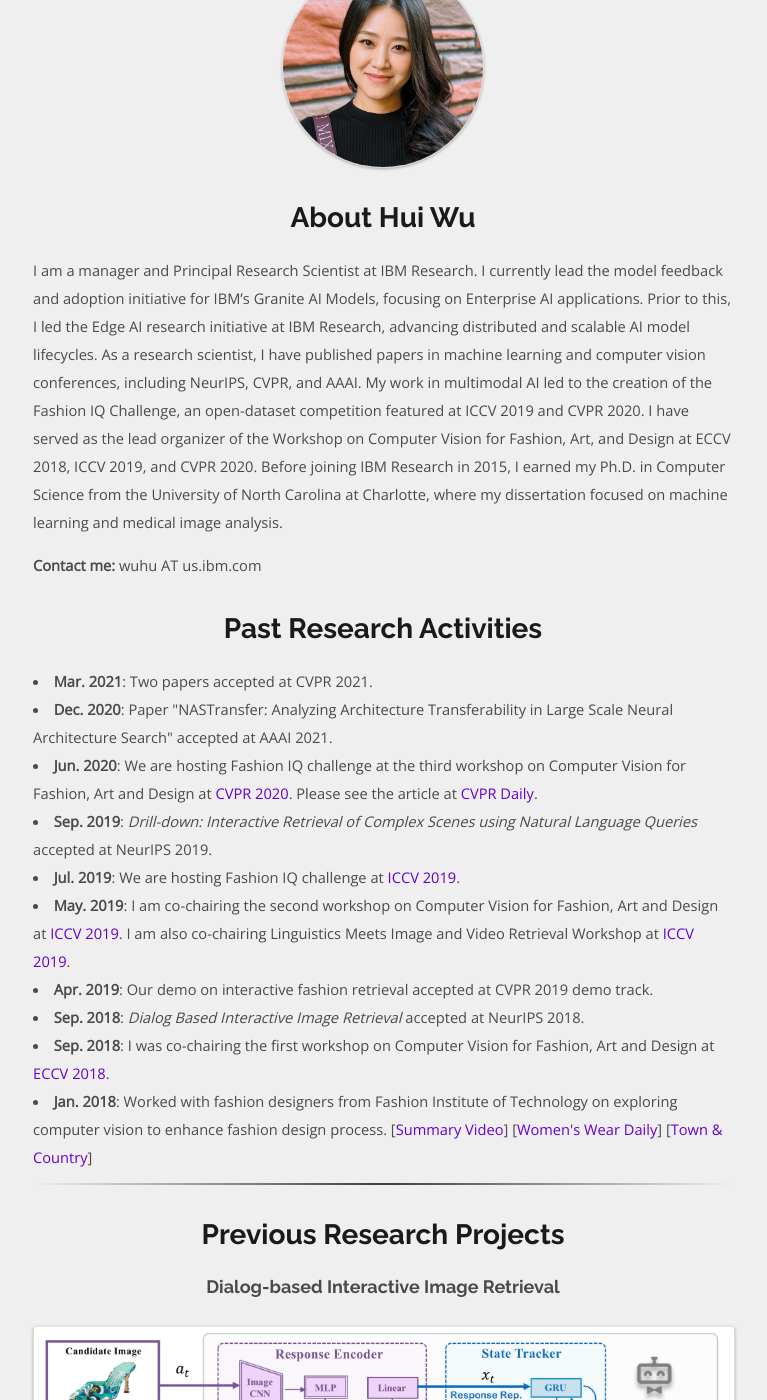
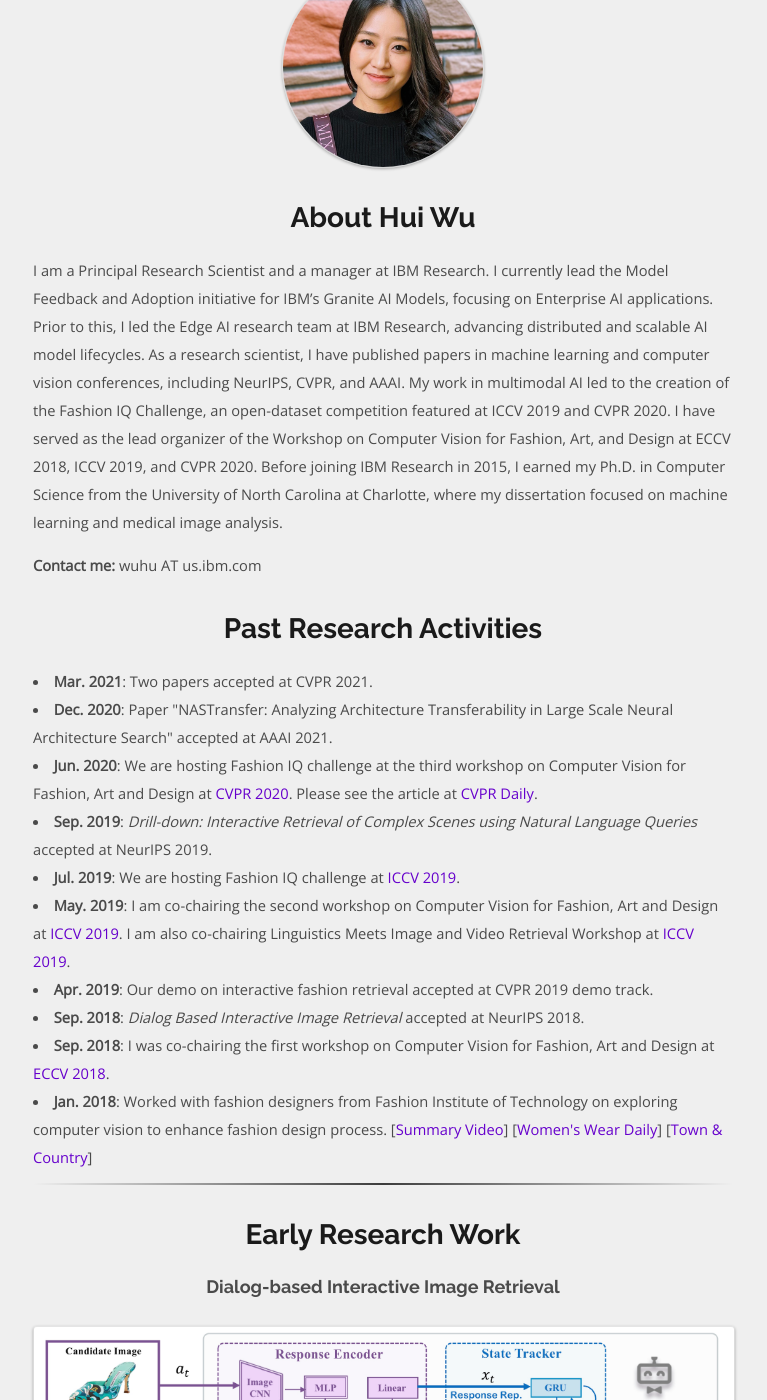
Before and after one commit to spacew/spacew.github.io, a Jekyll site: the page built from index.html, in a window 1280 px wide and 1400 px high, scrolled down 345 px. Shown: the whole window, without its empty margins (257-1024 px from the left). Built offline with Jekyll 4.4.1, drawn with Linux system fonts in a browser that asks for light colours; the list of posts is cut into pages by our own code.

Commit message:
Update index.html

```diff
--- a/index.html
+++ b/index.html
@@ -9,8 +9,8 @@
         <img src="media/huiwu.jpg" alt="Profile Photo" style="height:200px;border-radius:50%;">
         <h1 class="top-text">About Hui Wu</h1>
         <p>
-            I am a manager and Principal Research Scientist at IBM Research. I currently lead the model feedback and adoption
-            initiative for IBM’s Granite AI Models, focusing on Enterprise AI applications. Prior to this, I led the Edge AI research initiative
+            I am a Principal Research Scientist and a manager at IBM Research. I currently lead the Model Feedback and Adoption
+            initiative for IBM’s Granite AI Models, focusing on Enterprise AI applications. Prior to this, I led the Edge AI research team
             at IBM Research, advancing distributed and scalable AI model lifecycles. As a research scientist, I have published papers in
             machine learning and computer vision conferences, including NeurIPS, CVPR, and AAAI. My work in multimodal AI led to the
             creation of the Fashion IQ Challenge, an open-dataset competition featured at ICCV 2019 and CVPR 2020. I have served as the lead
@@ -65,7 +65,7 @@
 
     <div class="divider"></div>
 
-    <h1 class="top-text">Previous Research Projects</h1>
+    <h1 class="top-text">Early Research Work</h1>
 
 <p></p>
 
```
